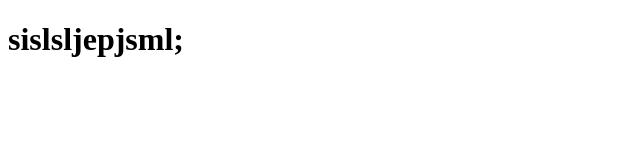
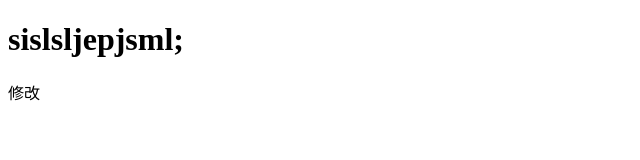
Before and after one commit to 546362209/a, a plain HTML site: page index.html in a window 1280 px wide. Shown: the full height of the page, 0-640 px from the left. Drawn offline with Linux system fonts and the light colour scheme.

Commit message:
第一次修改

```diff
--- a/index.html
+++ b/index.html
@@ -6,5 +6,6 @@
 	</head>
 	<body>
 		<h1>sislsljepjsml;</h1>
+		<h>修改</h>
 	</body>
 </html>
```
